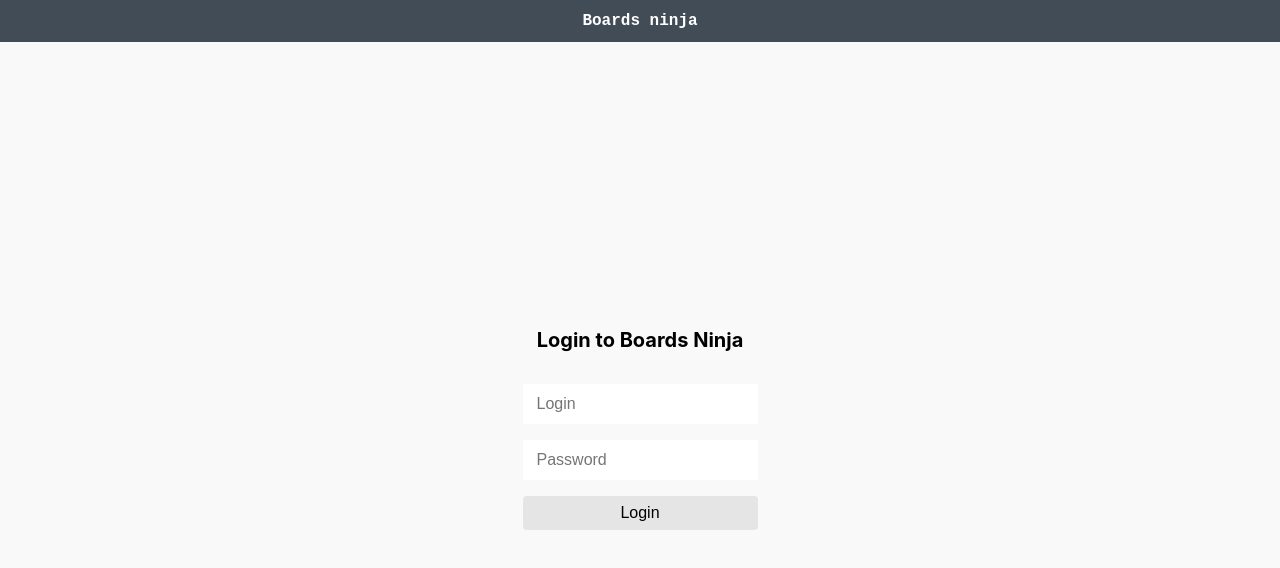
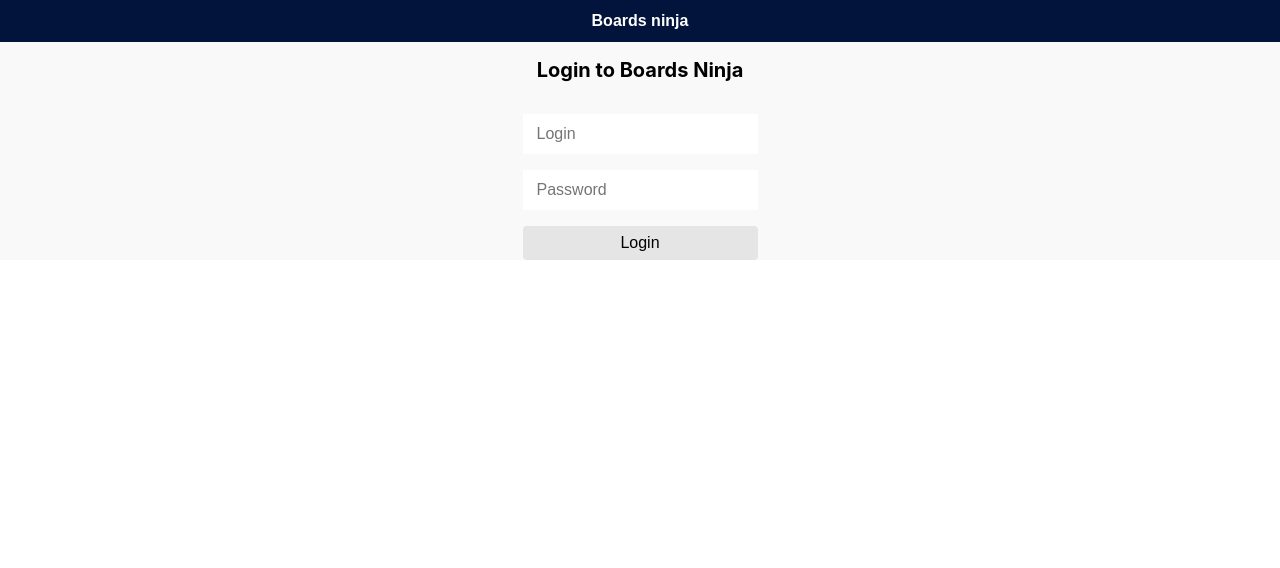
Before and after one commit to makzimko/boards-ninja-ui, a React (Create React App) app: page /login in a window 1280 px wide. Shown: the top 568 px of the page. Built offline with nearby package versions, Linux system fonts and the light colour scheme; no server answers.

Commit message:
Redesign of header

```diff
--- a/src/App.css
+++ b/src/App.css
@@ -16,9 +16,3 @@ html, body {
   display: flex;
   flex-direction: column;
 }
-
-.content {
-  flex: 1;
-  position: relative;
-  overflow-y: hidden;
-}
--- a/src/App.js
+++ b/src/App.js
@@ -12,15 +12,14 @@ import Loader from './components/Loader/Loader'
 import MainPageContainer from "./containers/MainPage/MainPageContainer";
 import Header from "./components/Header/Header";
 import ArchiveContainer from "./containers/Archive/ArchiveContiner";
+import DefaultLayout from "./components/DefaulsLayout/DefaultLayout";
 
 const App = () => {
-    const [{ isAuthPerformed }] = useContext(AuthContext);
+    const [{isAuthPerformed}] = useContext(AuthContext);
 
     return isAuthPerformed ? (
-        <div className="App">
         <BrowserRouter>
-                <Header />
-                <div className="content">
+            <DefaultLayout>
                 <Switch>
                     <Route path="/login">
                         <LoginForm/>
@@ -32,19 +31,18 @@ const App = () => {
                         <BacklogContainer/>
                     </Route>
                     <Route path="/archive">
-                            <ArchiveContainer />
+                        <ArchiveContainer/>
                     </Route>
                     <Route path="/browse/:id">
                         <EntityDetails/>
                     </Route>
                     <Route>
-                            <MainPageContainer />
+                        <MainPageContainer/>
                     </Route>
                 </Switch>
-                </div>
+            </DefaultLayout>
         </BrowserRouter>
-        </div>
-    ) : <Loader />;
+    ) : <Loader/>;
 }
 
 export default App;
--- /dev/null
+++ b/src/components/DefaulsLayout/DefaultLayout.tsx
@@ -0,0 +1,10 @@
+import Header from "../Header/Header";
+
+const DefaultLayout = ({ children }) => {
+    return <div>
+        <Header />
+        {children}
+    </div>
+};
+
+export default DefaultLayout;
--- a/src/components/Header/Header.module.scss
+++ b/src/components/Header/Header.module.scss
@@ -1,9 +1,11 @@
+@import '../../variables.scss';
+
 .wrapper {
-  background: #424c57;
+  background: $primary-bg-1;
   color: white;
   padding: 12px;
   text-align: center;
   font-weight: bold;
-  font-family: monospace;
+  font-family: sans-serif;
   font-size: 16px;
 }
--- a/src/ui/ListHeader/ListHeader.module.scss
+++ b/src/ui/ListHeader/ListHeader.module.scss
@@ -1,17 +1,23 @@
+@import '../../variables.scss';
+
 .wrapper {
-  margin: 16px;
+  padding: 16px;
   text-align: left;
   display: flex;
   line-height: 24px;
+  position: sticky;
+  top: 0;
+  background: $primary-bg-1;
 }
 
 .title {
   font-size: 20px;
   font-weight: bold;
+  color: $primary-text-color-1;
 }
 
 .counter {
   margin-left: 24px;
   font-size: 14px;
-  color: #778899;
+  color: $primary-text-color-2;
 }
--- /dev/null
+++ b/src/variables.scss
@@ -0,0 +1,17 @@
+// Primary background
+$primary-bg-1: #02143B;
+$primary-bg-2: #EFEFEF;
+
+// Secondary background
+$secondary-bg-1: #013B72;
+$secondary-bg-2: #011E4D;
+$secondary-bg-3: #FFFFFF;
+
+// Text
+$primary-text-color-1: #FFFFFF;
+$primary-text-color-2: #C0C0C0;
+$secondary-text-color-1: #195A8A;
+
+// Border
+$border-color: #ECECEC;
+$border-radius: 4px;
```
Lines whose indentation alone changed are shown as unchanged.
